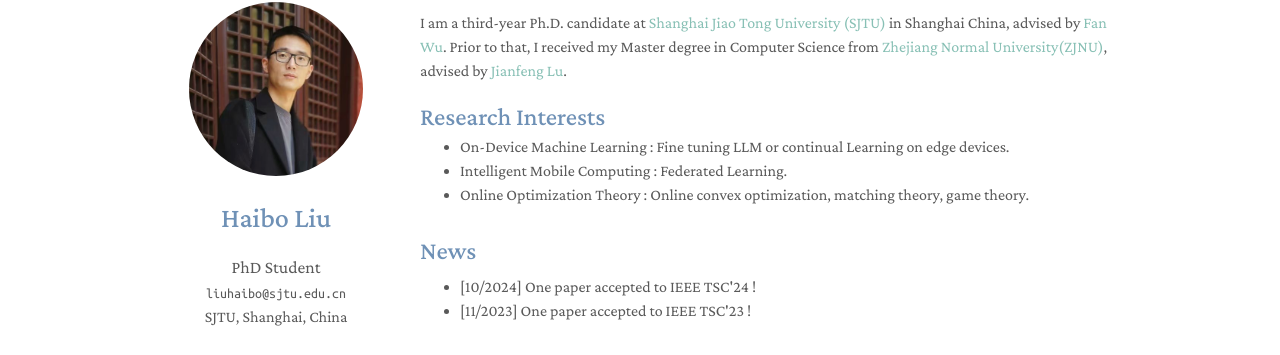
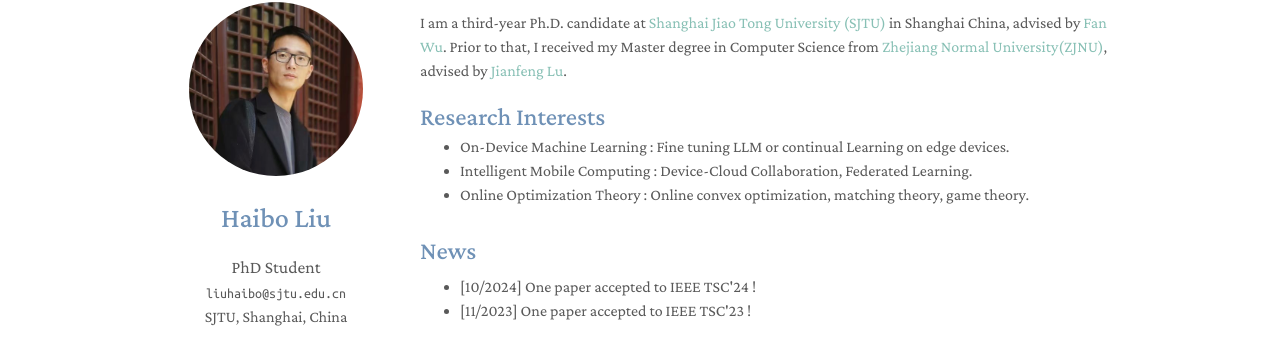
Before and after one commit to liuhaibo919/liuhaibo919.github.io, a Jekyll site: the page built from index.md, in a window 1280 px wide and 1324 px high. Shown: the part 106-461 px from the top of the window. Built offline with Jekyll 4.4.1, drawn with Linux system fonts in a browser that asks for light colours; a style sheet for code colours, icons or effects is not loaded.

Commit message:
Update research.md

```diff
--- a/_includes/research.md
+++ b/_includes/research.md
@@ -1,5 +1,5 @@
 <h2 id="research" style="margin: 5px 0px 5px;">Research Interests</h2>
 
 - On-Device Machine Learning : Fine tuning LLM or continual Learning on edge devices.
-- Intelligent Mobile Computing : Federated Learning.
+- Intelligent Mobile Computing : Device-Cloud Collaboration, Federated Learning.
 - Online Optimization Theory : Online convex optimization, matching theory, game theory.
```
